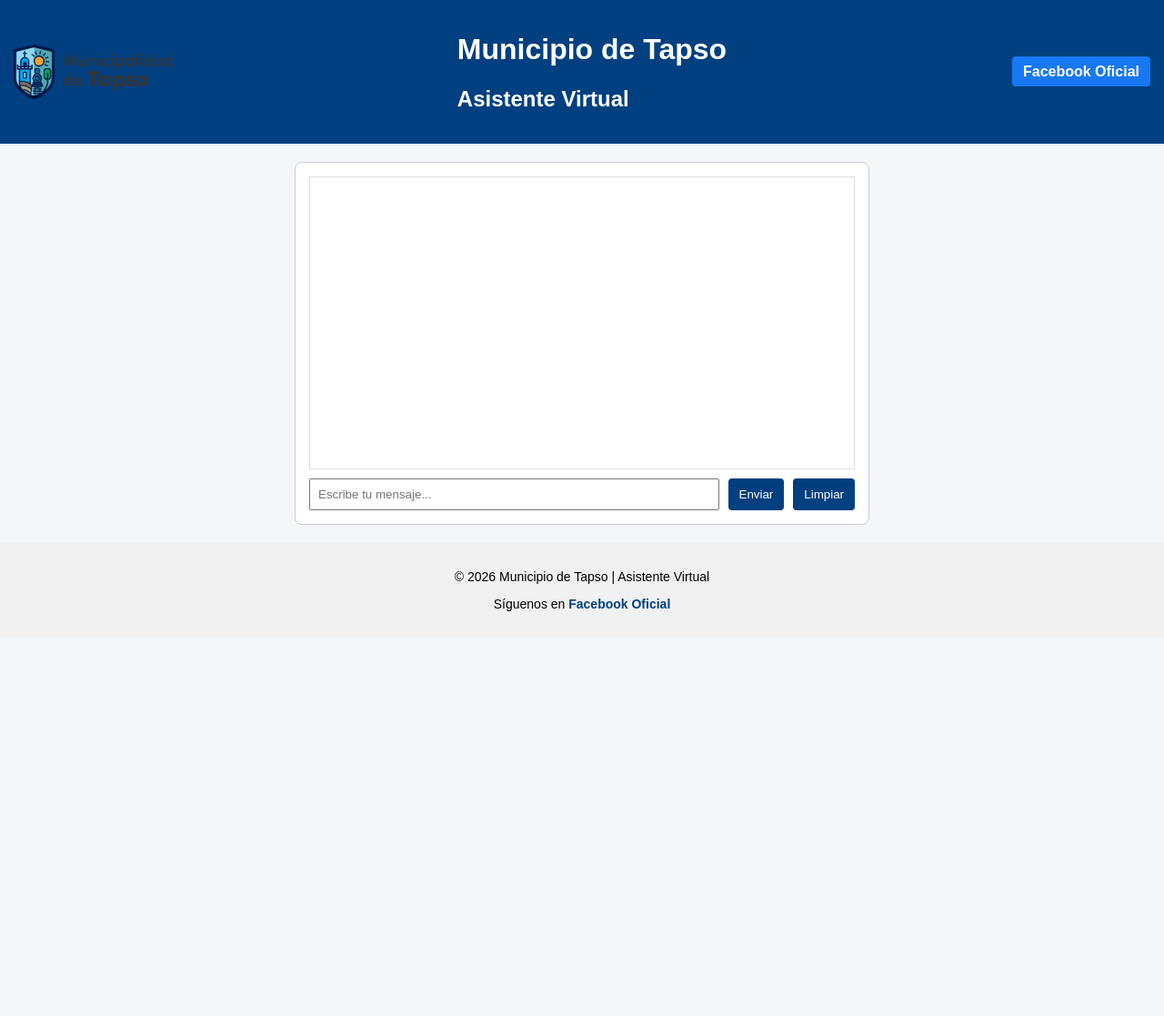
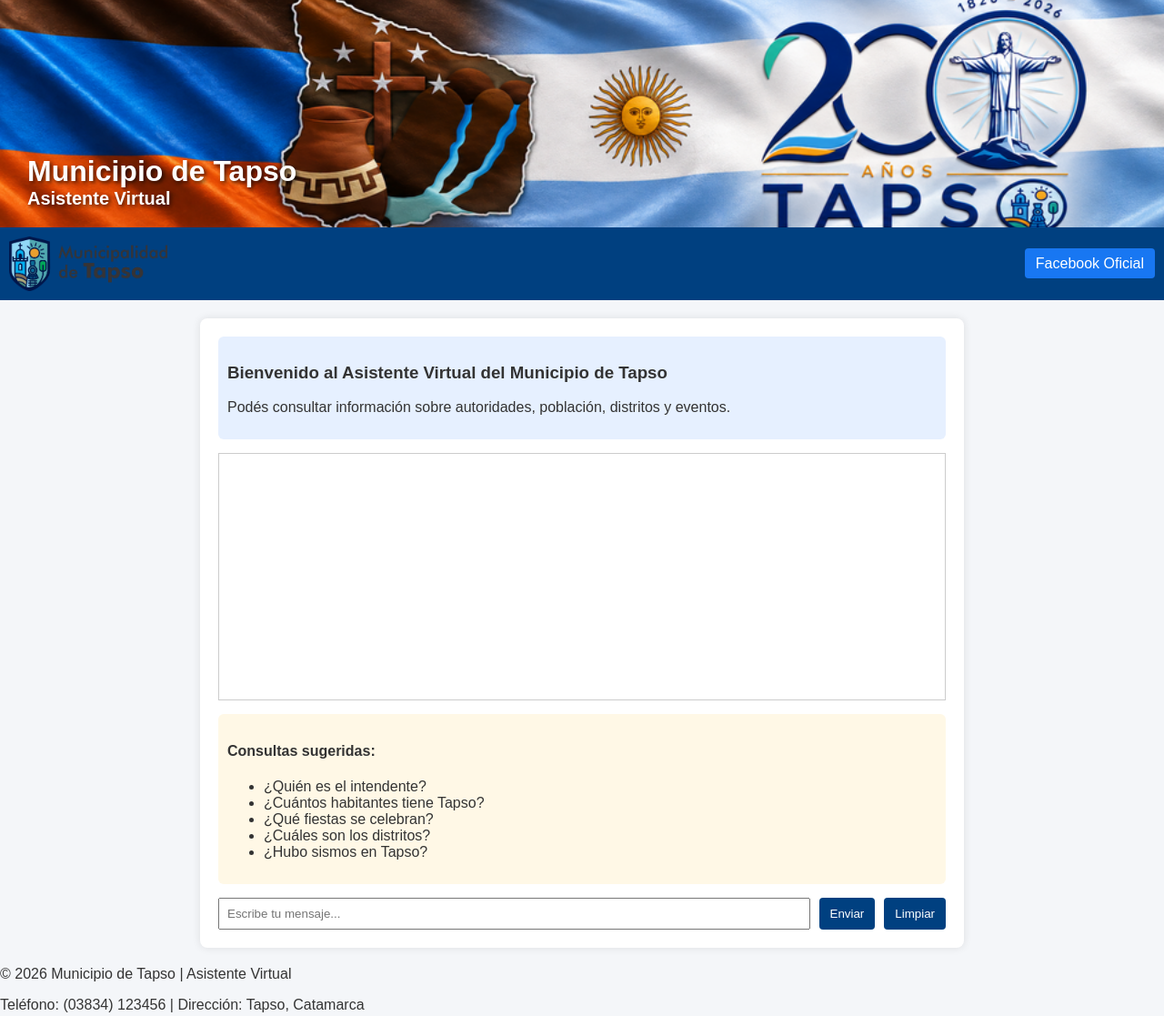
Before and after one commit to yoemmariver-ux/chatbot-tapso, a plain HTML site: page index.html in a window 1280 px wide. Shown: the top 1117 px of the page at 91% size. Before the commit the page ends 800 px from the top, so only its background shows below. Drawn offline with Linux system fonts and the light colour scheme.

Commit message:
Add files via upload

```diff
--- a/index.html
+++ b/index.html
@@ -6,13 +6,18 @@
   <link rel="stylesheet" href="style.css">
 </head>
 <body>
+  <!-- Banner con imagen representativa -->
+  <div class="banner">
+    <img src="images/banner-tapso.jpg" alt="Vista de Tapso" class="banner-img">
+    <div class="banner-text">
+      <h1>Municipio de Tapso</h1>
+      <h2>Asistente Virtual</h2>
+    </div>
+  </div>
+
   <header class="header">
     <div class="header-content">
       <img src="images/logo-tapso.png" alt="Logo Municipio de Tapso" class="logo">
-      <div>
-        <h1>Municipio de Tapso</h1>
-        <h2>Asistente Virtual</h2>
-      </div>
       <div class="social">
         <a href="https://www.facebook.com/municipalidadetapso/about?locale=es_LA" target="_blank" class="facebook-btn">
           Facebook Oficial
@@ -22,8 +27,28 @@
   </header>
 
   <main class="chat-container">
+    <!-- Mensaje de bienvenida -->
+    <div class="welcome">
+      <h3>Bienvenido al Asistente Virtual del Municipio de Tapso</h3>
+      <p>Podés consultar información sobre autoridades, población, distritos y eventos.</p>
+    </div>
+
+    <!-- Chat -->
     <div id="chat" class="chat-box"></div>
-    <div id="estado" class="estado"></div>
+
+    <!-- Consultas sugeridas -->
+    <div class="suggestions">
+      <h4>Consultas sugeridas:</h4>
+      <ul>
+        <li>¿Quién es el intendente?</li>
+        <li>¿Cuántos habitantes tiene Tapso?</li>
+        <li>¿Qué fiestas se celebran?</li>
+        <li>¿Cuáles son los distritos?</li>
+        <li>¿Hubo sismos en Tapso?</li>
+      </ul>
+    </div>
+
+    <!-- Área de entrada -->
     <div class="input-area">
       <input type="text" id="entrada" placeholder="Escribe tu mensaje...">
       <button onclick="enviarMensaje()">Enviar</button>
@@ -33,6 +58,7 @@
 
   <footer class="footer">
     <p>© 2026 Municipio de Tapso | Asistente Virtual</p>
+    <p>Teléfono: (03834) 123456 | Dirección: Tapso, Catamarca</p>
     <p>
       Síguenos en
       <a href="https://www.facebook.com/municipalidadetapso/about?locale=es_LA" target="_blank">
--- a/style.css
+++ b/style.css
@@ -1,14 +1,47 @@
 body {
   font-family: Arial, sans-serif;
+  margin: 0;
   background: #f4f6f9;
-  margin: 0;
-  padding: 0;
+  color: #333;
 }
 
+/* Banner */
+.banner {
+  position: relative;
+  width: 100%;
+  height: 250px;
+  overflow: hidden;
+}
+
+.banner-img {
+  width: 100%;
+  height: 100%;
+  object-fit: cover;
+}
+
+.banner-text {
+  position: absolute;
+  bottom: 20px;
+  left: 30px;
+  color: white;
+  text-shadow: 2px 2px 4px rgba(0,0,0,0.7);
+}
+
+.banner-text h1 {
+  margin: 0;
+  font-size: 32px;
+}
+
+.banner-text h2 {
+  margin: 0;
+  font-size: 20px;
+}
+
+/* Header */
 .header {
   background: #004080;
   color: white;
-  padding: 15px;
+  padding: 10px;
 }
 
 .header-content {
@@ -21,50 +54,64 @@ body {
   height: 60px;
 }
 
-.social .facebook-btn {
+.facebook-btn {
   background: #1877f2;
   color: white;
   padding: 8px 12px;
   border-radius: 4px;
   text-decoration: none;
-  font-weight: bold;
 }
 
-.social .facebook-btn:hover {
+.facebook-btn:hover {
   background: #145dbf;
 }
 
+/* Chat */
 .chat-container {
-  max-width: 600px;
+  max-width: 800px;
   margin: 20px auto;
   background: white;
-  border: 1px solid #ccc;
+  padding: 20px;
   border-radius: 8px;
-  padding: 15px;
+  box-shadow: 0 0 10px rgba(0,0,0,0.1);
+}
+
+.welcome {
+  background: #e6f0ff;
+  padding: 10px;
+  border-radius: 6px;
+  margin-bottom: 15px;
+}
+
+.suggestions {
+  background: #fff8e6;
+  padding: 10px;
+  border-radius: 6px;
+  margin: 15px 0;
 }
 
 .chat-box {
-  height: 300px;
+  border: 1px solid #ccc;
+  height: 250px;
   overflow-y: auto;
-  border: 1px solid #ddd;
   padding: 10px;
-  margin-bottom: 10px;
+  margin-bottom: 15px;
 }
 
-.mensaje.usuario {
+.user-msg {
+  background: #d4edda;
+  padding: 8px;
+  margin: 5px 0;
+  border-radius: 6px;
   text-align: right;
-  background: #d1e7dd;
-  margin: 5px;
-  padding: 8px;
-  border-radius: 6px;
 }
 
-.mensaje.asistente {
+.bot-msg {
+  background: #f1f1f1;
+  padding: 8px;
+  margin: 5px 0;
+  border-radius: 6px;
   text-align: left;
-  background: #e2e3e5;
-  margin: 5px;
-  padding: 8px;
-  border-radius: 6px;
 }
 
 .input-area {
@@ -78,31 +125,9 @@ body {
 }
 
 .input-area button {
-  padding: 8px 12px;
   background: #004080;
   color: white;
   border: none;
+  padding: 8px 12px;
   border-radius: 4px;
-  cursor: pointer;
-}
-
-.input-area button:hover {
-  background: #0066cc;
-}
-
-.footer {
-  text-align: center;
-  padding: 15px;
-  background: #f1f1f1;
-  font-size: 14px;
-}
-
-.footer a {
-  color: #004080;
-  text-decoration: none;
-  font-weight: bold;
-}
-
-.footer a:hover {
-  text-decoration: underline;
-}
+  cursor
```
Also changed, not shown: images/banner-tapso.jpg (added).
